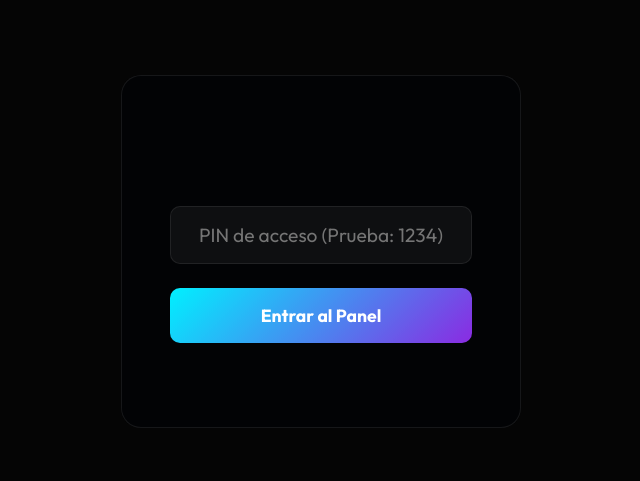
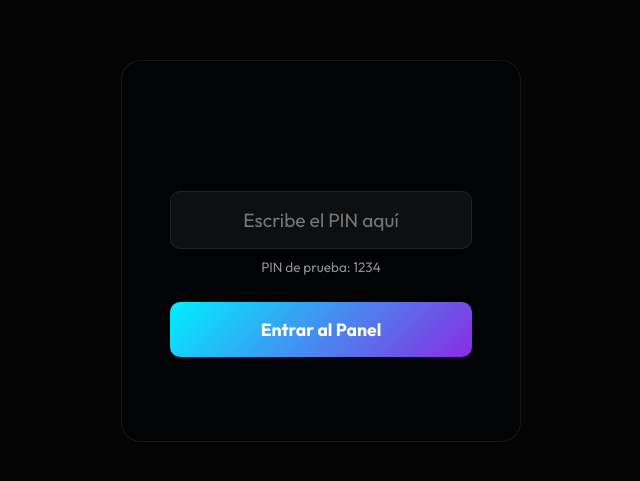
Before and after one commit to papafrity/tienda_mimo, a plain HTML site: page admin.html in a window 1280 px wide. Shown: the part 149-630 px from the top of the page, without its empty margins (319-959 px from the left). Drawn offline with Linux system fonts and the light colour scheme.

Commit message:
Sincronizacion inicial

```diff
--- a/Mimo Tienda/admin.html
+++ b/admin.html
@@ -13,7 +13,8 @@
     <div id="loginScreen" class="admin-login">
         <div class="login-card tilt-card">
             <h2 class="reveal-text">Mimo<span class="accent">!</span> Admin</h2>
-            <input type="password" id="adminPin" placeholder="PIN de acceso (Prueba: 1234)" />
+            <input type="password" id="adminPin" placeholder="Escribe el PIN aquí" autocomplete="new-password" />
+            <p style="color: var(--text-secondary); font-size: 0.85rem; margin-top: -1rem; margin-bottom: 1.5rem;">PIN de prueba: 1234</p>
             <button id="loginBtn" class="magnetic-btn">Entrar al Panel</button>
             <p id="loginError" class="error-msg"></p>
         </div>
```
Also changed, not shown: admin.css (renamed from Mimo Tienda/admin.css), admin.js (renamed from Mimo Tienda/admin.js), index.html (renamed from Mimo Tienda/index.html), script.js (renamed from Mimo Tienda/script.js), styles.css (renamed from Mimo Tienda/styles.css), 1 other file.
